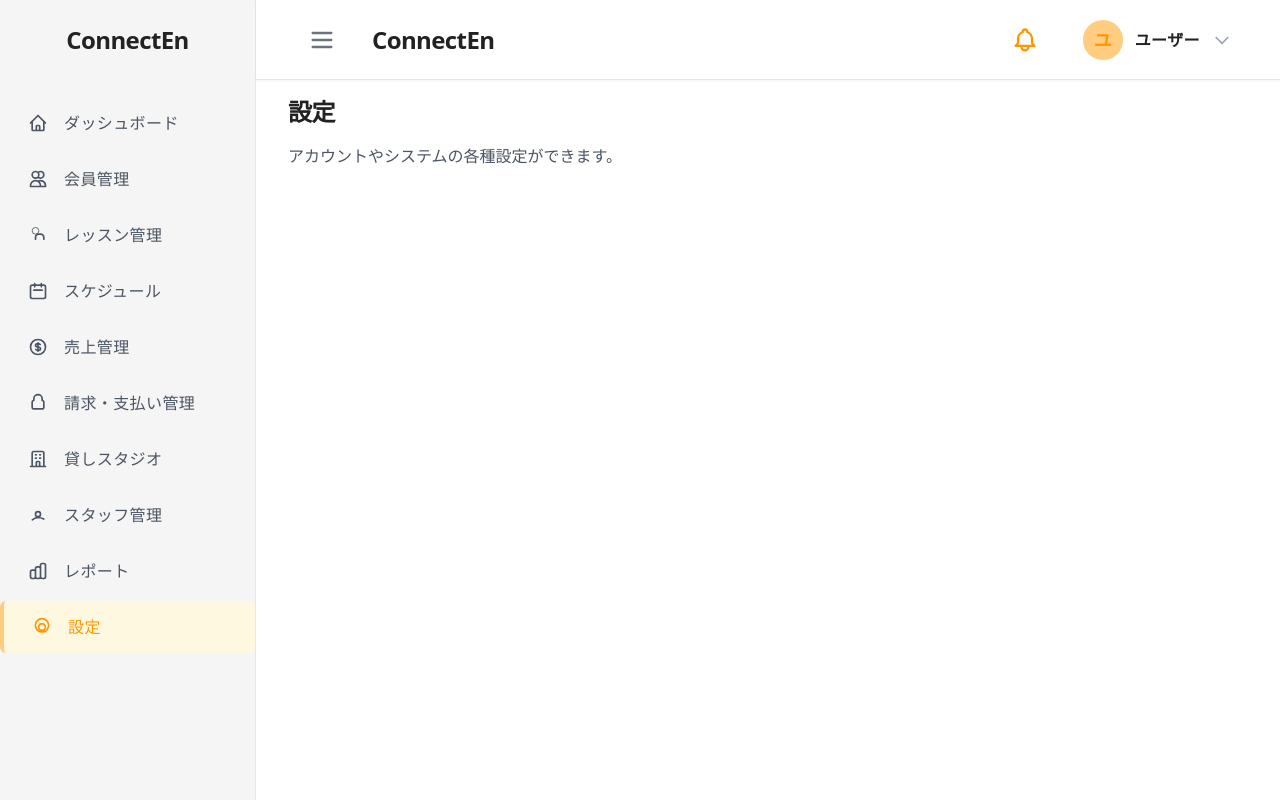
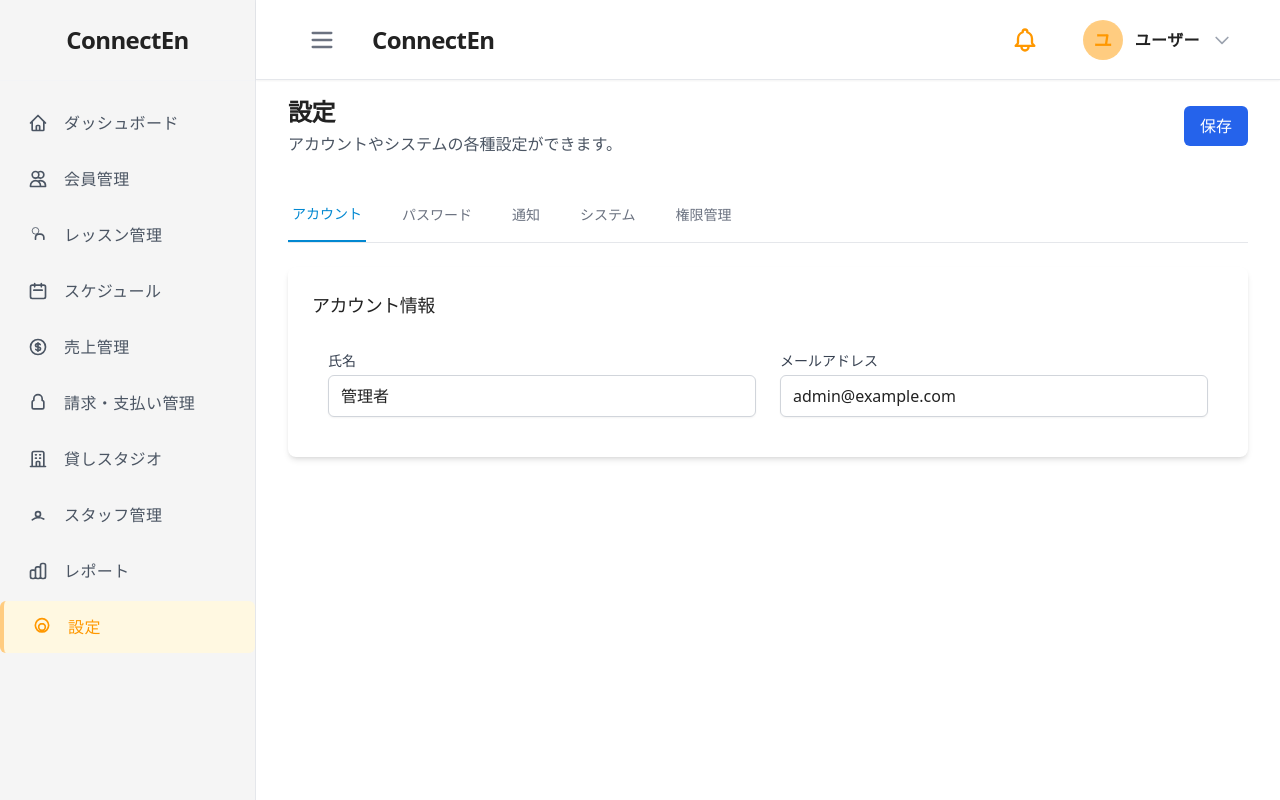
Before and after one commit to mio-github/connect_en, a Next.js app: page /settings in a window 1280 px wide. Built offline with nearby package versions, Linux system fonts and the light colour scheme.

Commit message:
設定画面の実装：アカウント・パスワード・通知・システム・権限管理タブ追加

```diff
--- a/src/app/settings/page.tsx
+++ b/src/app/settings/page.tsx
@@ -1,11 +1,215 @@
-import React from 'react';
+'use client';
+
+import React, { useState } from 'react';
 import Layout from '@/components/layout/Layout';
+import Card from '@/components/common/Card';
+import Button from '@/components/common/Button';
+import Input from '@/components/common/Input';
+
+const SETTINGS_TABS = [
+  { label: 'アカウント', value: 'account' },
+  { label: 'パスワード', value: 'password' },
+  { label: '通知', value: 'notification' },
+  { label: 'システム', value: 'system' },
+  { label: '権限管理', value: 'roles' },
+];
 
 export default function SettingsPage() {
+  const [activeTab, setActiveTab] = useState('account');
+  const [account, setAccount] = useState({ name: '管理者', email: 'admin@example.com' });
+  const [password, setPassword] = useState({ current: '', new: '', confirm: '' });
+  const [notification, setNotification] = useState({ email: true, sms: false });
+  const [system, setSystem] = useState({ theme: 'light', language: 'ja' });
+  const [roles, setRoles] = useState([
+    { id: 1, name: '管理者', description: '全ての権限', active: true },
+    { id: 2, name: '講師', description: 'レッスン管理・会員管理', active: true },
+    { id: 3, name: '事務', description: '会員管理・請求管理', active: false },
+  ]);
+
+  // 保存処理（ダミー）
+  const handleSave = () => {
+    alert('設定を保存しました（ダミー）');
+  };
+
   return (
     <Layout>
-      <h1 className="text-2xl font-bold mb-4">設定</h1>
-      <p className="text-gray-600">アカウントやシステムの各種設定ができます。</p>
+      <div className="mb-8 flex flex-col md:flex-row md:items-center md:justify-between gap-4">
+        <div>
+          <h1 className="text-2xl font-bold mb-1">設定</h1>
+          <p className="text-gray-600">アカウントやシステムの各種設定ができます。</p>
+        </div>
+        <div className="flex space-x-2">
+          <Button variant="primary" onClick={handleSave}>保存</Button>
+        </div>
+      </div>
+
+      {/* タブナビゲーション */}
+      <div className="mb-6 border-b border-gray-200">
+        <div className="flex space-x-8">
+          {SETTINGS_TABS.map(tab => (
+            <button
+              key={tab.value}
+              className={`py-4 px-1 font-medium text-sm focus:outline-none ${
+                activeTab === tab.value
+                  ? 'border-b-2 border-primary text-primary'
+                  : 'text-gray-500 hover:text-gray-700 hover:border-gray-300'
+              }`}
+              onClick={() => setActiveTab(tab.value)}
+            >
+              {tab.label}
+            </button>
+          ))}
+        </div>
+      </div>
+
+      {/* アカウント設定 */}
+      {activeTab === 'account' && (
+        <Card title="アカウント情報" className="mb-6">
+          <div className="p-4 grid grid-cols-1 md:grid-cols-2 gap-6">
+            <div>
+              <label className="block text-sm font-medium text-gray-700 mb-1">氏名</label>
+              <Input
+                type="text"
+                value={account.name}
+                onChange={e => setAccount({ ...account, name: e.target.value })}
+                className="w-full"
+              />
+            </div>
+            <div>
+              <label className="block text-sm font-medium text-gray-700 mb-1">メールアドレス</label>
+              <Input
+                type="email"
+                value={account.email}
+                onChange={e => setAccount({ ...account, email: e.target.value })}
+                className="w-full"
+              />
+            </div>
+          </div>
+        </Card>
+      )}
+
+      {/* パスワード変更 */}
+      {activeTab === 'password' && (
+        <Card title="パスワード変更" className="mb-6">
+          <div className="p-4 grid grid-cols-1 md:grid-cols-3 gap-6">
+            <div>
+              <label className="block text-sm font-medium text-gray-700 mb-1">現在のパスワード</label>
+              <Input
+                type="password"
+                value={password.current}
+                onChange={e => setPassword({ ...password, current: e.target.value })}
+                className="w-full"
+              />
+            </div>
+            <div>
+              <label className="block text-sm font-medium text-gray-700 mb-1">新しいパスワード</label>
+              <Input
+                type="password"
+                value={password.new}
+                onChange={e => setPassword({ ...password, new: e.target.value })}
+                className="w-full"
+              />
+            </div>
+            <div>
+              <label className="block text-sm font-medium text-gray-700 mb-1">新しいパスワード（確認）</label>
+              <Input
+                type="password"
+                value={password.confirm}
+                onChange={e => setPassword({ ...password, confirm: e.target.value })}
+                className="w-full"
+              />
+            </div>
+          </div>
+        </Card>
+      )}
+
+      {/* 通知設定 */}
+      {activeTab === 'notification' && (
+        <Card title="通知設定" className="mb-6">
+          <div className="p-4 grid grid-cols-1 md:grid-cols-2 gap-6">
+            <div className="flex items-center">
+              <input
+                type="checkbox"
+                checked={notification.email}
+                onChange={e => setNotification({ ...notification, email: e.target.checked })}
+                className="mr-2"
+              />
+              <span className="text-sm">メール通知を受け取る</span>
+            </div>
+            <div className="flex items-center">
+              <input
+                type="checkbox"
+                checked={notification.sms}
+                onChange={e => setNotification({ ...notification, sms: e.target.checked })}
+                className="mr-2"
+              />
+              <span className="text-sm">SMS通知を受け取る</span>
+            </div>
+          </div>
+        </Card>
+      )}
+
+      {/* システム設定 */}
+      {activeTab === 'system' && (
+        <Card title="システム設定" className="mb-6">
+          <div className="p-4 grid grid-cols-1 md:grid-cols-2 gap-6">
+            <div>
+              <label className="block text-sm font-medium text-gray-700 mb-1">テーマ</label>
+              <select
+                className="w-full rounded-md border-gray-300 shadow-sm focus:border-primary focus:ring focus:ring-primary focus:ring-opacity-50"
+                value={system.theme}
+                onChange={e => setSystem({ ...system, theme: e.target.value })}
+              >
+                <option value="light">ライト</option>
+                <option value="dark">ダーク</option>
+              </select>
+            </div>
+            <div>
+              <label className="block text-sm font-medium text-gray-700 mb-1">言語</label>
+              <select
+                className="w-full rounded-md border-gray-300 shadow-sm focus:border-primary focus:ring focus:ring-primary focus:ring-opacity-50"
+                value={system.language}
+                onChange={e => setSystem({ ...system, language: e.target.value })}
+              >
+                <option value="ja">日本語</option>
+                <option value="en">英語</option>
+              </select>
+            </div>
+          </div>
+        </Card>
+      )}
+
+      {/* 権限管理 */}
+      {activeTab === 'roles' && (
+        <Card title="権限管理" className="mb-6">
+          <div className="p-4">
+            <table className="min-w-full">
+              <thead className="bg-gray-50">
+                <tr>
+                  <th className="px-4 py-3 text-left text-sm font-medium text-gray-600">ロール名</th>
+                  <th className="px-4 py-3 text-left text-sm font-medium text-gray-600">説明</th>
+                  <th className="px-4 py-3 text-center text-sm font-medium text-gray-600">有効</th>
+                </tr>
+              </thead>
+              <tbody className="divide-y divide-gray-200">
+                {roles.map(role => (
+                  <tr key={role.id}>
+                    <td className="px-4 py-3 text-sm">{role.name}</td>
+                    <td className="px-4 py-3 text-sm">{role.description}</td>
+                    <td className="px-4 py-3 text-center">
+                      <input
+                        type="checkbox"
+                        checked={role.active}
+                        onChange={e => setRoles(roles.map(r => r.id === role.id ? { ...r, active: e.target.checked } : r))}
+                      />
+                    </td>
+                  </tr>
+                ))}
+              </tbody>
+            </table>
+          </div>
+        </Card>
+      )}
     </Layout>
   );
 }
```
